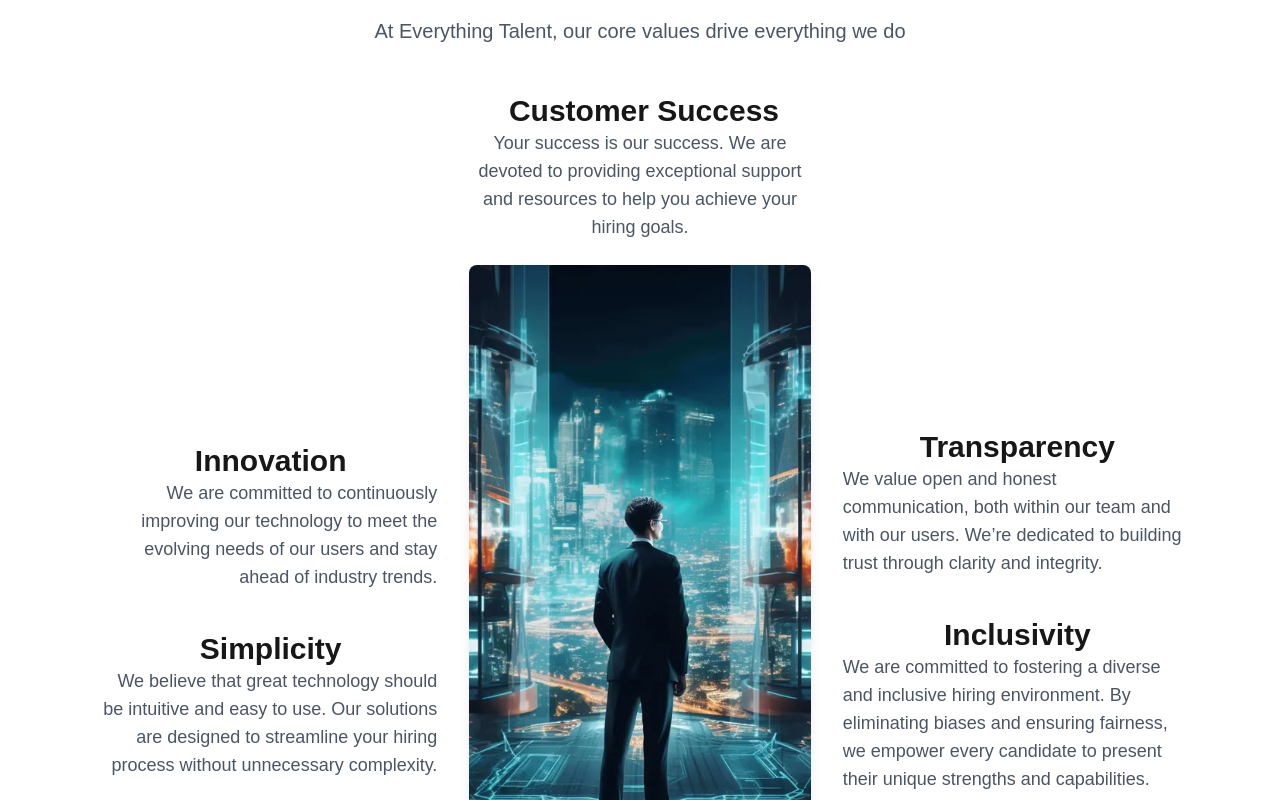
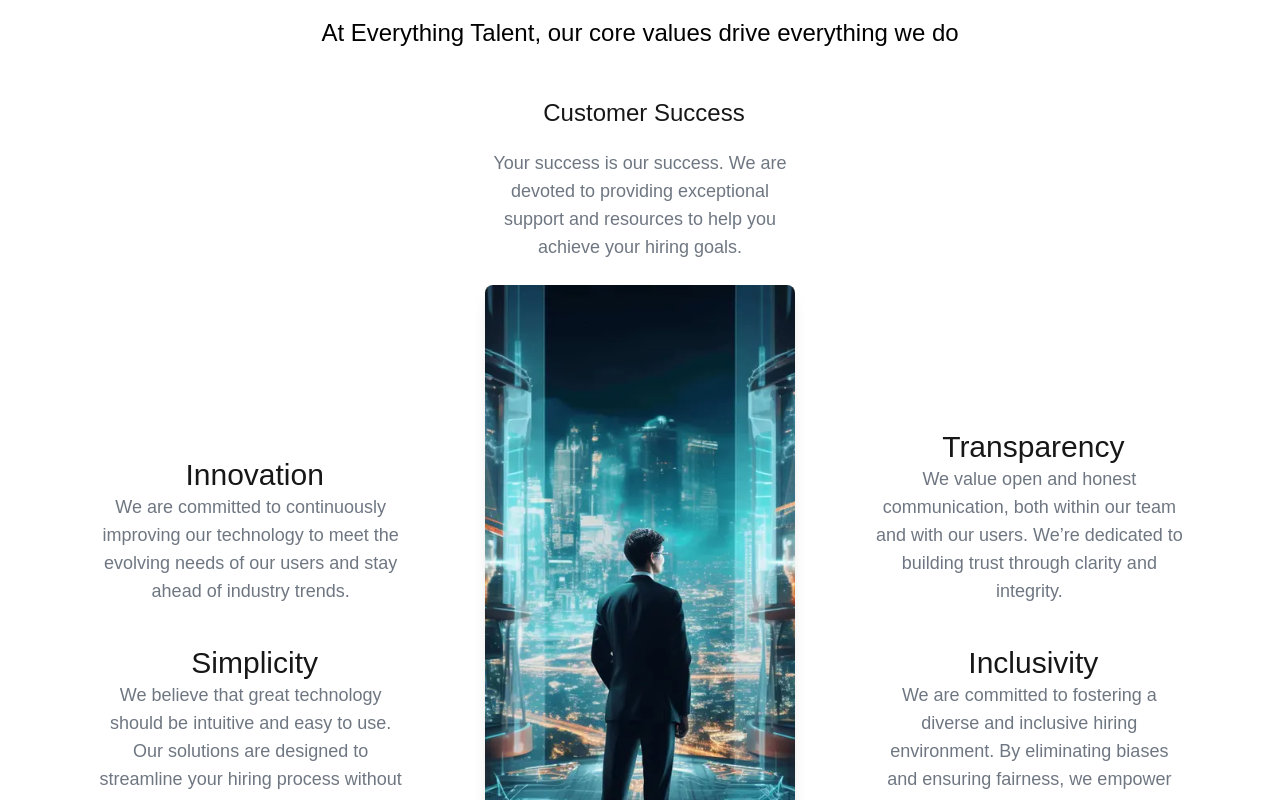
Before and after one commit to akashad14/NextJS-Project, a Next.js app: page / in a window 1280 px wide. Shown: the part 2540-3340 px from the top of the page. Built offline with nearby package versions, Linux system fonts and the light colour scheme.

Commit message:
Your commit message

```diff
--- a/src/app/page.tsx
+++ b/src/app/page.tsx
@@ -130,22 +130,22 @@
     <h2 className="text-3xl md:text-4xl lg:text-5xl font-bold mb-4 md:mb-6">
       Our Values
     </h2>
-    <p className="text-gray-600 text-base md:text-lg lg:text-xl mb-8 md:mb-12">
+    <p className="text-black text-medium md:text-lg lg:text-2xl mb-8 md:mb-12">
       At Everything Talent, our core values drive everything we do
     </p>
 
-    <div className="grid grid-cols-1 md:grid-cols-3 gap-8 items-center">
+    <div className="grid grid-cols-1 md:grid-cols-3 gap-[5rem] items-center">
 
-      <div className="flex flex-col items-center md:items-end md:text-right space-y-8 md:space-y-10">
+      <div className="flex flex-col items-center md:items-end  space-y-8 md:space-y-10">
 
         <div>
           <div className="flex items-center justify-center">
             <div className="text-blue-500 mr-2 text-2xl" />
-            <h3 className="text-xl md:text-2xl lg:text-3xl font-semibold">
+            <h3 className="text-xl md:text-2xl lg:text-3xl font-medium">
             Innovation
             </h3>
           </div>
-          <p className="text-gray-600 text-sm md:text-base lg:text-lg max-w-md mx-auto px-4 sm:px-0 justify-center">
+          <p className="text-gray-600 text-sm md:text-base lg:text-lg max-w-md mx-auto px-4 sm:px-0 justify-center opacity-80">
           We are committed to continuously improving our technology to meet the evolving needs of our users
           and stay ahead of industry trends.
           </p>
@@ -154,11 +154,11 @@
         <div>
           <div className="flex items-center justify-center">
             <div className="text-blue-500 mr-2 text-2xl" />
-            <h3 className="text-xl md:text-2xl lg:text-3xl font-semibold">
+            <h3 className="text-xl md:text-2xl lg:text-3xl font-medium">
             Simplicity
             </h3>
           </div>
-          <p className="text-gray-600 text-sm md:text-base lg:text-lg max-w-md mx-auto px-4 sm:px-0 justify-center">
+          <p className="text-gray-600 text-sm md:text-base lg:text-lg max-w-md mx-auto px-4 sm:px-0 opacity-80">
           We believe that great technology should be intuitive and easy to use. Our solutions are designed
           to streamline your hiring process without unnecessary complexity.
           </p>
@@ -171,50 +171,50 @@
         <div className="text-center mb-4 md:mb-6">
           <div className="flex items-center justify-center">
             <div className="text-blue-500 mr-2 text-2xl" />
-            <h3 className="text-xl md:text-2xl lg:text-3xl font-semibold">
+            <h3 className="text-xl md:text-2xl lg:text-2xl mb-5 font-medium">
             Customer Success
             </h3>
           </div>
-          <p className="text-gray-600 text-sm md:text-base lg:text-lg max-w-md mx-auto px-4 sm:px-0 justify-center">
+          <p className="text-gray-600 text-sm md:text-base lg:text-lg max-w-md mx-auto px-4 sm:px-0 justify-center opacity-80">
           Your success is our success. We are devoted to providing exceptional support and resources to
           help you achieve your hiring goals.
           </p>
         </div>
 
         {/* Center Image */}
-        <div className="flex justify-center mb-4 md:mb-6">
+        <div className="flex justify-center  mb-4 md:mb-6">
           <img
             src="/image/img1.webp"
             alt="Central Illustration"
-            className="rounded-lg shadow-lg object-cover w-40 h-40 sm:w-48 sm:h-48 md:w-[26rem] md:h-[40rem]"
+            className="rounded-lg shadow-lg object-cover w-40 h-40 sm:w-48 sm:h-48 md:w-[30rem] md:h-[42rem]"
           />
         </div>
 
         <div className="text-center mt-4 md:mt-6">
           <div className="flex items-center justify-center">
             <div className="text-blue-500 mr-2 text-2xl" />
-            <h3 className="text-xl md:text-2xl lg:text-3xl font-semibold">
+            <h3 className="text-xl md:text-2xl lg:text-3xl font-medium ">
             Security
             </h3>
           </div>
-          <p className="text-gray-600 text-sm md:text-base lg:text-lg max-w-md mx-auto px-4 sm:px-0 justify-center">
+          <p className="text-gray-600 text-sm md:text-base lg:text-lg max-w-md mx-auto px-4 sm:px-0 justify-center opacity-80">
           We prioritize the protection of your data with robust security measures. Our systems are designed to safeguard
           your information and ensure privacy, giving you peace of mind.
           </p>
         </div>
       </div>
 
-      <div className="flex flex-col items-center md:items-start md:text-left space-y-8 md:space-y-10">
+      <div className="flex flex-col items-center md:items-start space-y-8 md:space-y-10">
 
         {/* First Title-Description Pair */}
         <div>
           <div className="flex items-center justify-center">
             <div className="text-blue-500 mr-2 text-2xl" />
-            <h3 className="text-xl md:text-2xl lg:text-3xl font-semibold">
+            <h3 className="text-xl md:text-2xl lg:text-3xl font-medium">
             Transparency
             </h3>
           </div>
-          <p className="text-gray-600 text-sm md:text-base lg:text-lg max-w-md mx-auto px-4 sm:px-0 justify-center">
+          <p className="text-gray-600 text-sm md:text-base lg:text-lg max-w-md mx-auto px-4 sm:px-0 justify-center opacity-80">
           We value open and honest communication, both within our team and with our users. We’re dedicated
           to building trust through clarity and integrity.
           </p>
@@ -224,11 +224,11 @@
         <div>
           <div className="flex items-center justify-center">
             <div className="text-blue-500 mr-2 text-2xl" />
-            <h3 className="text-xl md:text-2xl lg:text-3xl font-semibold">
+            <h3 className="text-2xl md:text-2xl lg:text-3xl font-medium">
             Inclusivity
             </h3>
           </div>
-          <p className="text-gray-600 text-sm md:text-base lg:text-lg max-w-md mx-auto px-4 sm:px-0 justify-center">
+          <p className="text-gray-600 text-sm md:text-base lg:text-lg max-w-md mx-auto px-4 sm:px-0  opacity-80">
           We are committed to fostering a diverse and inclusive hiring environment. By eliminating biases
           and ensuring fairness, we empower every candidate to present their unique strengths and capabilities.
           </p>
```
